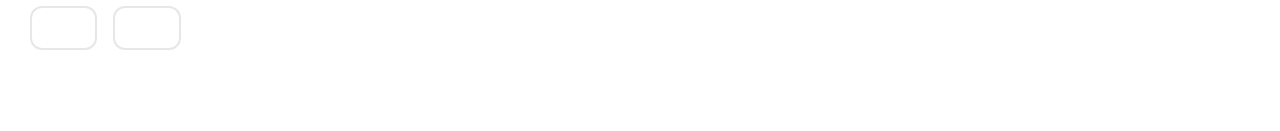
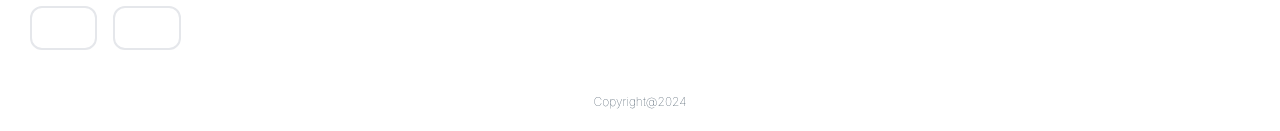
Before and after one commit to Akhi1Codes/portfolio, a React (Vite) app: page / in a window 1280 px wide. Shown: the part 1412-1543 px from the top of the page. Before the commit the page ends 1482 px from the top, so only its background shows below. Built offline with nearby package versions, Linux system fonts and the light colour scheme.

Commit message:
created footer

```diff
--- a/src/App.jsx
+++ b/src/App.jsx
@@ -1,10 +1,12 @@
 import Nav from "./components/Nav";
 import Home from "./pages/Home";
+import Footer from "./components/Footer";
 function App() {
   return (
     <>
       <Nav />
       <Home />
+      <Footer />
     </>
   );
 }
--- /dev/null
+++ b/src/components/Footer.jsx
@@ -0,0 +1,11 @@
+const Footer = () => {
+  return (
+    <>
+      <footer className="font-thin text-xs flex justify-center items-center py-6">
+        Copyright@2024
+      </footer>
+    </>
+  );
+};
+
+export default Footer;
```
